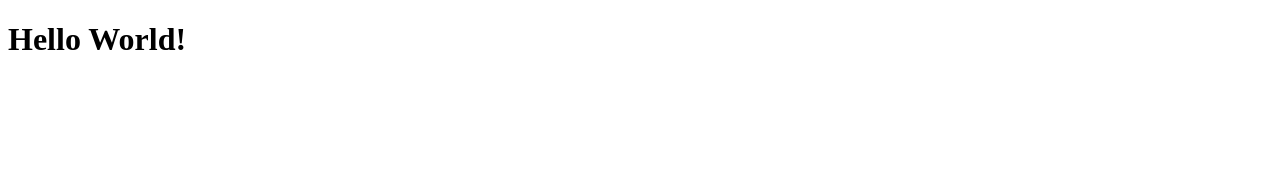
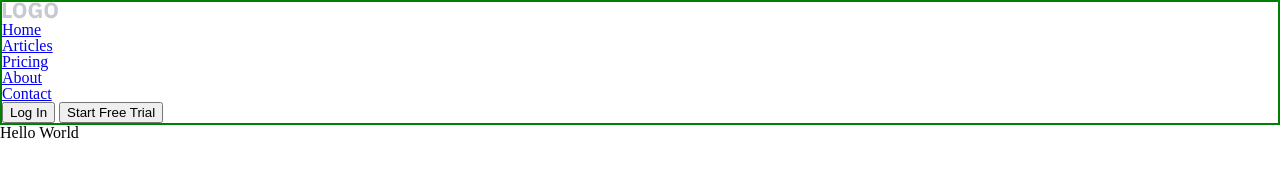
Before and after one commit to tsirekidze22/lecture-4-mar, a plain HTML site: page index.html in a window 1280 px wide. Drawn offline with Linux system fonts and the light colour scheme.

Commit message:
header & basic html structure added

```diff
--- /dev/null
+++ b/css/reset.css
@@ -0,0 +1,124 @@
+html,
+body,
+div,
+span,
+applet,
+object,
+iframe,
+h1,
+h2,
+h3,
+h4,
+h5,
+h6,
+p,
+blockquote,
+pre,
+a,
+abbr,
+acronym,
+address,
+big,
+cite,
+code,
+del,
+dfn,
+em,
+img,
+ins,
+kbd,
+q,
+s,
+samp,
+small,
+strike,
+strong,
+sub,
+sup,
+tt,
+var,
+b,
+u,
+i,
+center,
+dl,
+dt,
+dd,
+ol,
+ul,
+li,
+fieldset,
+form,
+label,
+legend,
+table,
+caption,
+tbody,
+tfoot,
+thead,
+tr,
+th,
+td,
+article,
+aside,
+canvas,
+details,
+embed,
+figure,
+figcaption,
+footer,
+header,
+hgroup,
+menu,
+nav,
+output,
+ruby,
+section,
+summary,
+time,
+mark,
+audio,
+video {
+  margin: 0;
+  padding: 0;
+  border: 0;
+  font-size: 100%;
+  font: inherit;
+  vertical-align: baseline;
+}
+/* HTML5 display-role reset for older browsers */
+article,
+aside,
+details,
+figcaption,
+figure,
+footer,
+header,
+hgroup,
+menu,
+nav,
+section {
+  display: block;
+}
+body {
+  line-height: 1;
+}
+ol,
+ul {
+  list-style: none;
+}
+blockquote,
+q {
+  quotes: none;
+}
+blockquote:before,
+blockquote:after,
+q:before,
+q:after {
+  content: "";
+  content: none;
+}
+table {
+  border-collapse: collapse;
+  border-spacing: 0;
+}
--- a/css/styles.css
+++ b/css/styles.css
@@ -0,0 +1,3 @@
+header {
+  border: 2px solid green;
+}
--- a/index.html
+++ b/index.html
@@ -1,9 +1,46 @@
 <!DOCTYPE html>
 <html>
   <head>
-    <title>Document</title>
+    <link rel="stylesheet" href="./css/reset.css" />
+    <link rel="stylesheet" href="./css/styles.css" />
+    <title>Website Builder</title>
   </head>
   <body>
-    <h1>Hello World!</h1>
+    <header>
+      <a href="index.html">
+        <img src="images/Logo.svg" alt="logo" />
+      </a>
+
+      <nav>
+        <ul>
+          <li>
+            <a href="index.html">Home</a>
+          </li>
+          <li>
+            <a href="#">Articles</a>
+          </li>
+          <li>
+            <a href="#">Pricing</a>
+          </li>
+          <li>
+            <a href="#">About</a>
+          </li>
+          <li>
+            <a href="#">Contact</a>
+          </li>
+        </ul>
+      </nav>
+
+      <div class="buttons-section">
+        <button class="log-in-btn">Log In</button>
+        <button class="start-trial-btn">Start Free Trial</button>
+      </div>
+    </header>
+
+    <main>
+      <h1>Hello World</h1>
+    </main>
+
+    <section></section>
   </body>
 </html>
```
Also changed, not shown: images/Logo.svg (added).
